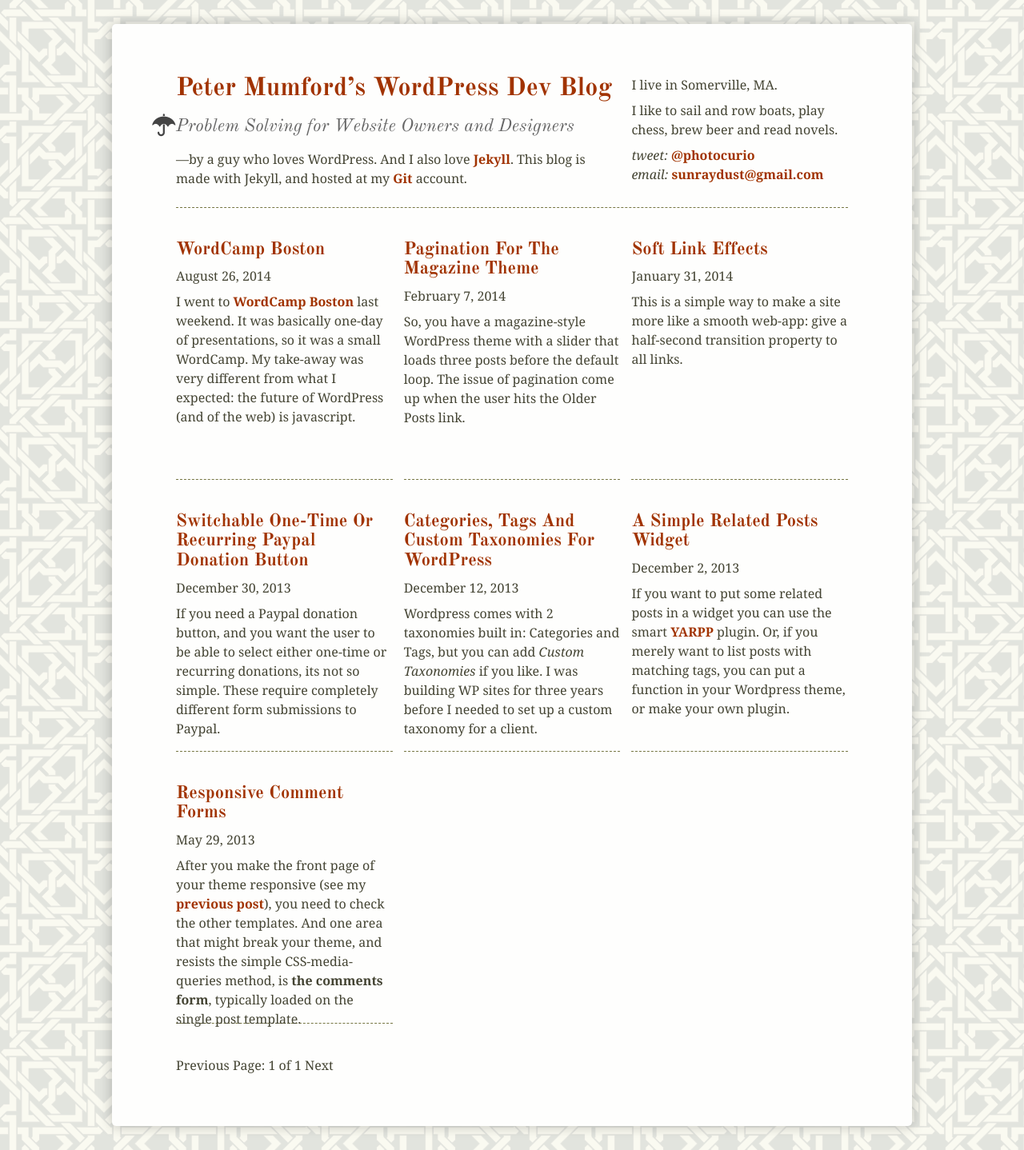
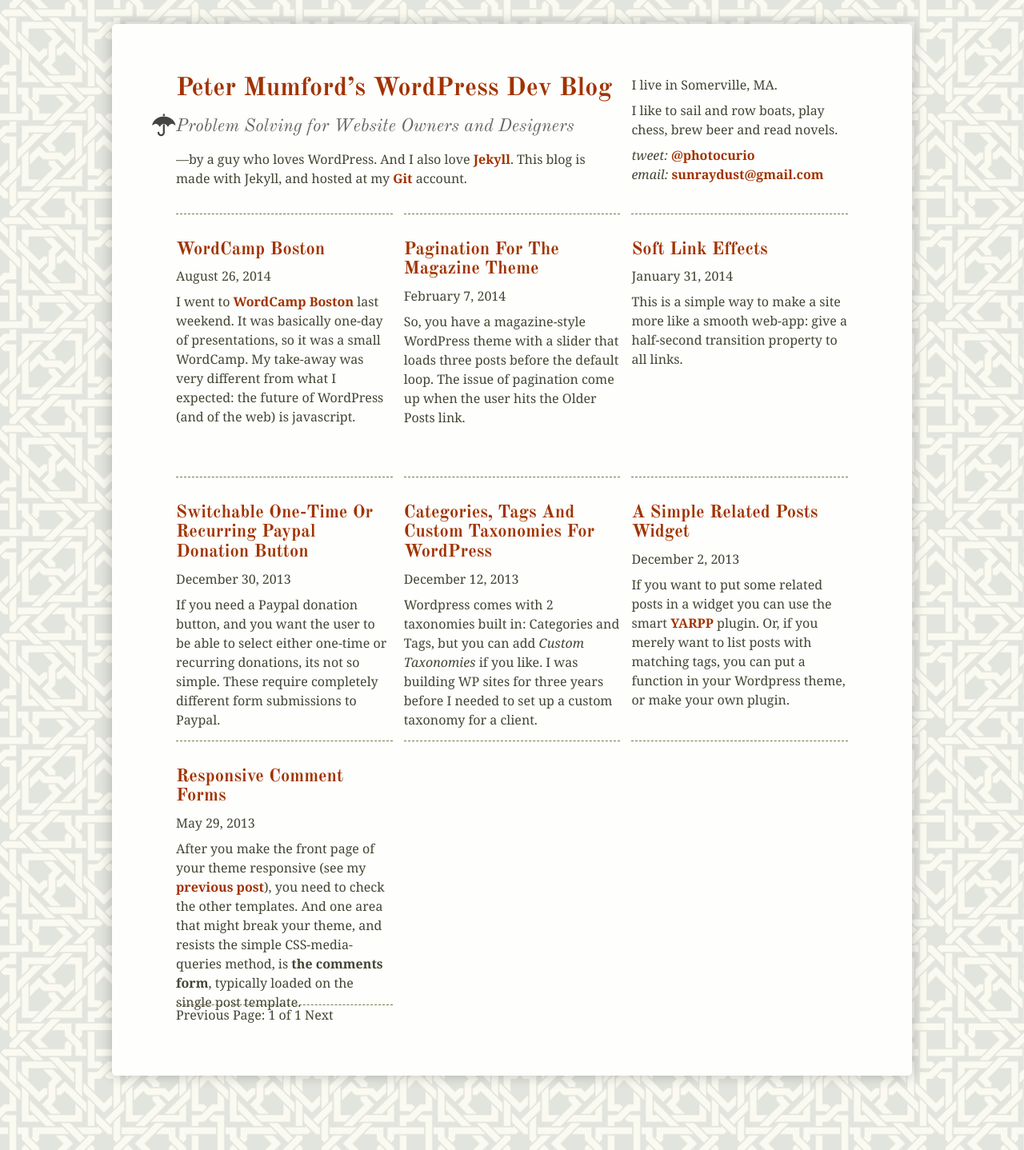
Before and after one commit to photocurio/photocurio.github.io, a Jekyll site: the page built from index.html, in a window 1280 px wide. Shown: the whole page at 80% size. Built offline with Jekyll 4.4.1, drawn with Linux system fonts in a browser that asks for light colours; nearby versions of some CDN libraries; Markdown is read by kramdown in place of the engine named in the settings; the list of posts is cut into pages by our own code.

Commit message:
add borders to first row of callouts

```diff
--- a/css/style.css
+++ b/css/style.css
@@ -473,15 +473,21 @@
 	background-color:#fefefd;
 }
 .brick {
-	height: 300px;
+	height: 330px;
 }
 .pagination.brick {
 	height: auto;
 }
-header.hgroup, .post {
+header.hgroup {
+	margin-bottom: 1.5em;
+}
+.post {
 	border-bottom:1px dashed #774;
-	padding-bottom: 1em;
-	margin-bottom: 2.5em;
+	padding: 2em 0 0;
+	margin-top: 0;
+}
+.post:nth-child(-n+3) {
+	border-top:1px dashed #774;
 }
 .widgettitle {
 	font-size: 1.5em;
```
Also changed, not shown: 1 other file.
